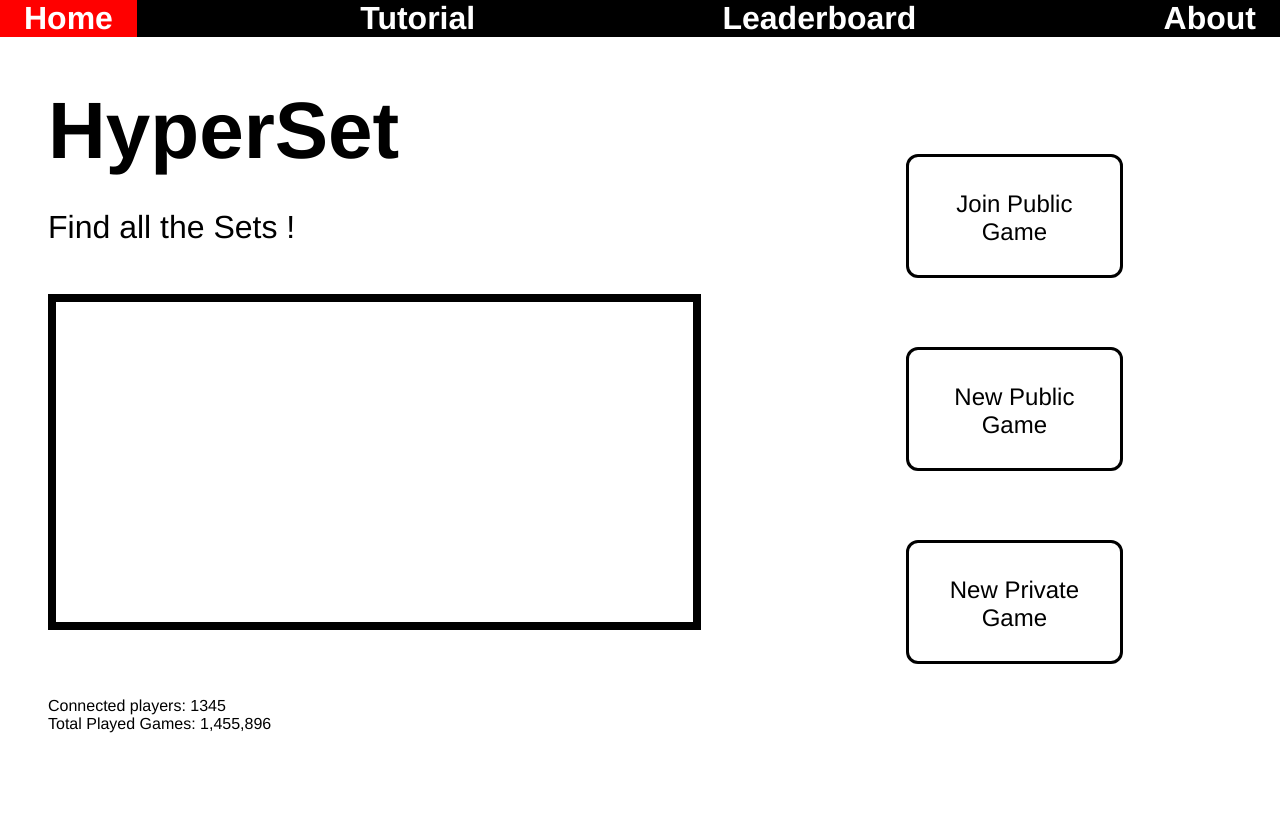
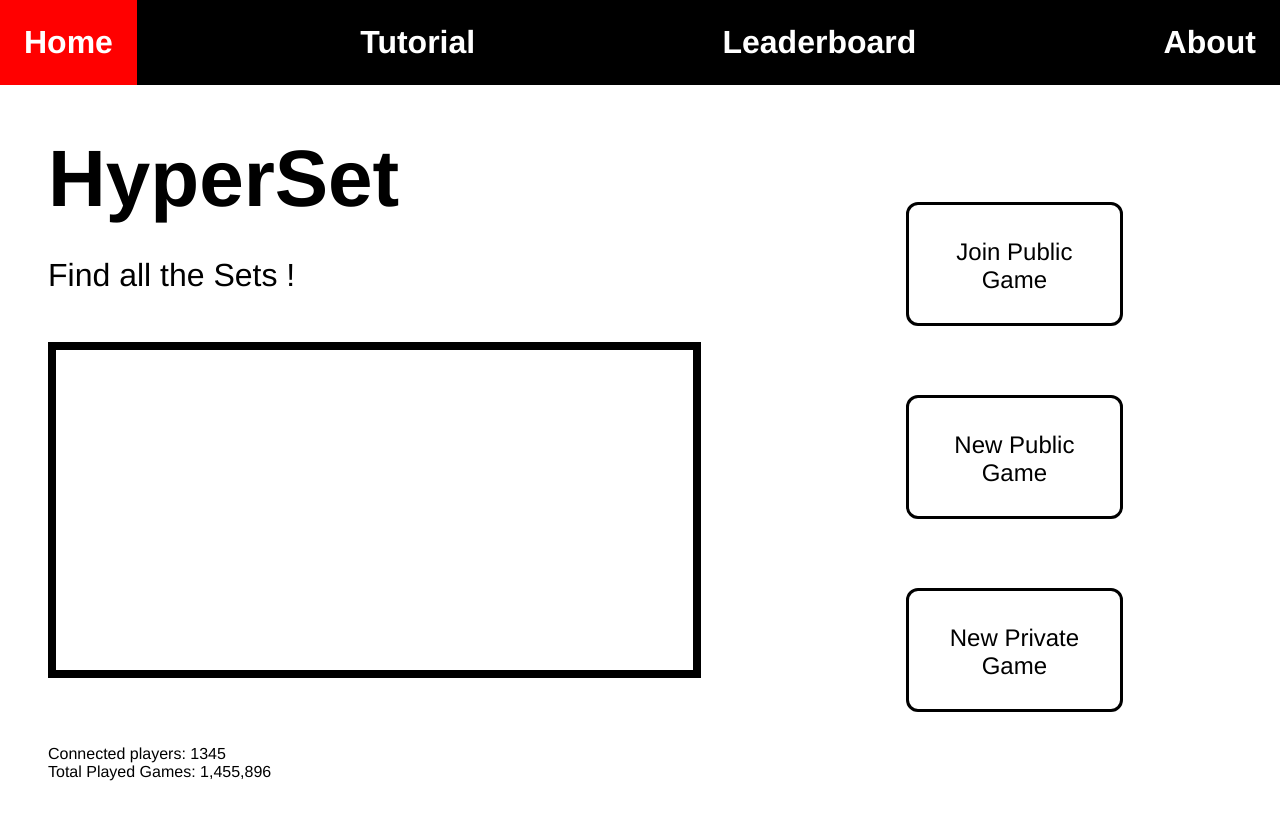
Before and after one commit to Basuw/HyperSet, a plain HTML site: page index.html in a window 1280 px wide. Drawn offline with Linux system fonts and the light colour scheme.

Commit message:
nav bar size fixed

```diff
--- a/styles/index.css
+++ b/styles/index.css
@@ -9,12 +9,14 @@
 }
 
 #nav-bar li a {
+    display: flex;
+    justify-content: center;
     font-size: 2rem;
     font-weight: bold;
     font-family: var(--font);
     text-decoration: none;
     color: white;
-    padding: 2rem;
+    padding: 1.5rem;
     padding-left: 1.5rem;
     padding-right: 1.5rem;
     transition: 0.2s;
```
